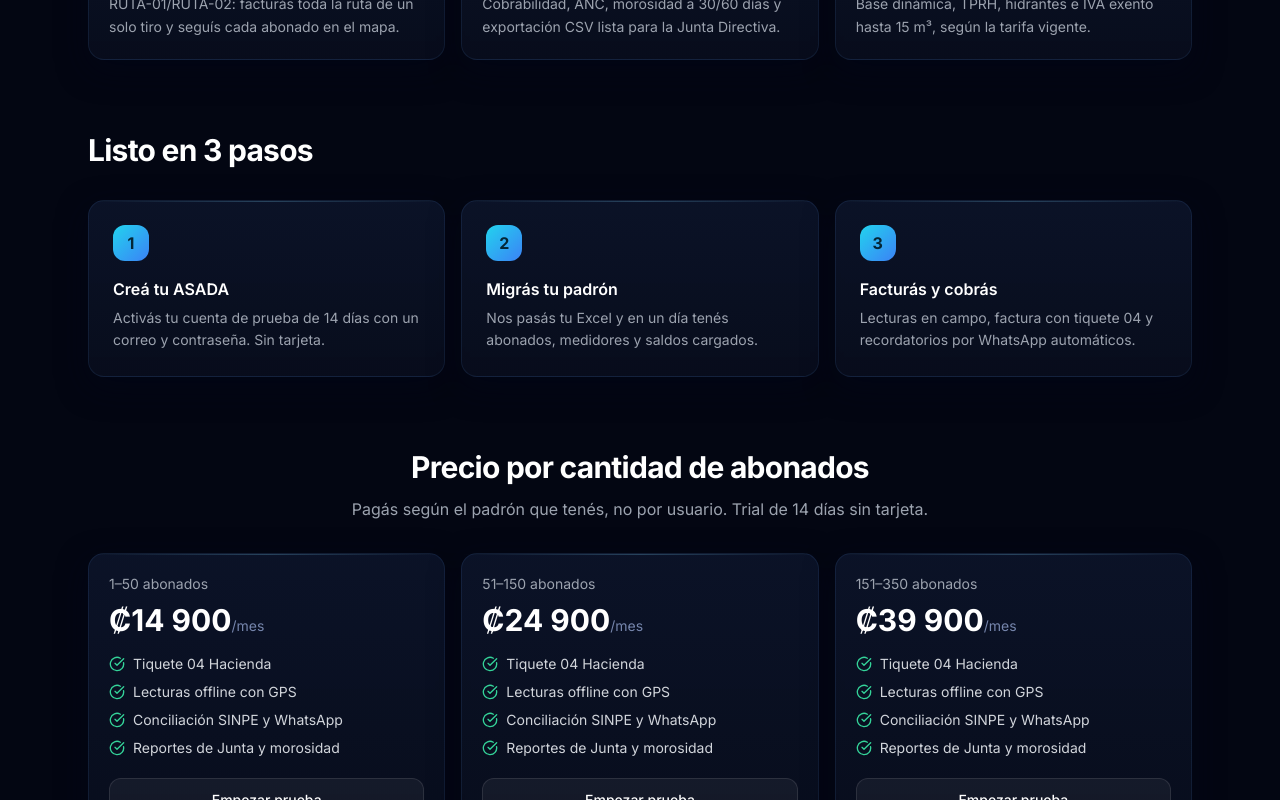
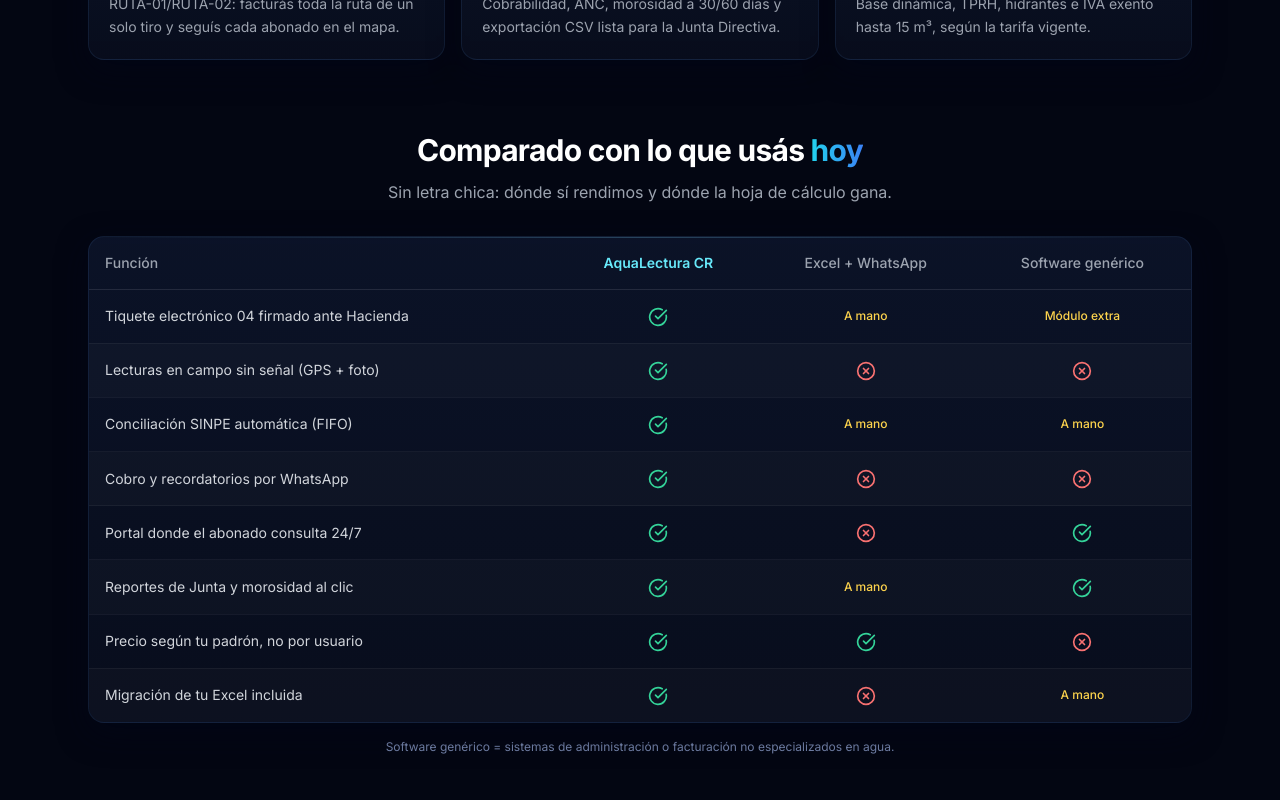
Before and after one commit to kike2638/asadasticas, a Next.js app: page / in a window 1280 px wide. Shown: the part 1520-2320 px from the top of the page. Built offline with nearby package versions, Linux system fonts and the light colour scheme.

Commit message:
feat: landing - seccion comparativa (AquaLectura vs Excel vs software generico), garantias 'empezar sin riesgo' (trial, migracion, soporte, AES-256), fix claim de hosting en Costa Rica por credenciales cifradas + datos aislados por ASADA

```diff
--- a/src/app/page.tsx
+++ b/src/app/page.tsx
@@ -13,6 +13,8 @@
   MessageCircle,
   ChevronDown,
   ArrowRight,
+  Lock,
+  Database,
 } from "lucide-react";
 import DemoForm from "@/components/landing/DemoForm";
 import { TIERS, type Tier } from "@/lib/saas/pricing";
@@ -53,6 +55,31 @@
     q: "¿Mis abonados pueden ver su estado?",
     a: "Sí. Cada abonado consulta su deuda y factura desde el Portal del Abonado con su NIS, sin necesidad de llamadas ni visitas a la oficina.",
   },
+];
+
+const comparativa: { fila: string; ayA: "si" | "no" | "manual" | "extra"; excel: "si" | "no" | "manual" | "extra"; generico: "si" | "no" | "manual" | "extra" }[] = [
+  { fila: "Tiquete electrónico 04 firmado ante Hacienda", ayA: "si", excel: "manual", generico: "extra" },
+  { fila: "Lecturas en campo sin señal (GPS + foto)", ayA: "si", excel: "no", generico: "no" },
+  { fila: "Conciliación SINPE automática (FIFO)", ayA: "si", excel: "manual", generico: "manual" },
+  { fila: "Cobro y recordatorios por WhatsApp", ayA: "si", excel: "no", generico: "no" },
+  { fila: "Portal donde el abonado consulta 24/7", ayA: "si", excel: "no", generico: "si" },
+  { fila: "Reportes de Junta y morosidad al clic", ayA: "si", excel: "manual", generico: "si" },
+  { fila: "Precio según tu padrón, no por usuario", ayA: "si", excel: "si", generico: "no" },
+  { fila: "Migración de tu Excel incluida", ayA: "si", excel: "no", generico: "manual" },
+];
+
+function CeldaComp({ v }: { v: "si" | "no" | "manual" | "extra" }) {
+  if (v === "si") return <td className="text-center p-4"><CheckCircle className="w-5 h-5 text-emerald-400 inline" aria-label="Sí" /></td>;
+  if (v === "no") return <td className="text-center p-4"><XCircle className="w-5 h-5 text-red-400 inline" aria-label="No" /></td>;
+  if (v === "manual") return <td className="text-center p-4 text-xs text-amber-300 font-medium">A mano</td>;
+  return <td className="text-center p-4 text-xs text-amber-300 font-medium">Módulo extra</td>;
+}
+
+const garantias = [
+  { icon: ShieldCheck, title: "14 días gratis, sin tarjeta", desc: "Probás con tus abonados reales desde el primer día. Si no te convence, no pagás nada." },
+  { icon: FileText, title: "Migración de tu Excel incluida", desc: "Nos pasás el padrón y en un día tenés abonados, medidores y saldos cargados. Sin costo." },
+  { icon: MessageCircle, title: "Soporte por WhatsApp, no tickets", desc: "Respondemos al 8760-7243 con una persona real, en horario costarricense." },
+  { icon: Lock, title: "Tu dato, cifrado y aislado", desc: "Credenciales de Hacienda con AES-256 y contraseñas con bcrypt. Cada ASADA solo ve sus datos." },
 ];
 
 function tierRange(t: Tier) {
@@ -165,7 +192,8 @@
           <span className="flex items-center gap-2"><Receipt className="w-4 h-4 text-cyan-400" aria-hidden="true" /> Hacienda v4.3 · Tiquete 04</span>
           <span className="flex items-center gap-2"><MessageCircle className="w-4 h-4 text-cyan-400" aria-hidden="true" /> SINPE Móvil</span>
           <span className="flex items-center gap-2"><FileText className="w-4 h-4 text-cyan-400" aria-hidden="true" /> Reportes AyA</span>
-          <span className="flex items-center gap-2"><MapPin className="w-4 h-4 text-cyan-400" aria-hidden="true" /> Datos alojados en Costa Rica</span>
+          <span className="flex items-center gap-2"><Lock className="w-4 h-4 text-cyan-400" aria-hidden="true" /> Credenciales cifradas AES-256</span>
+          <span className="flex items-center gap-2"><Database className="w-4 h-4 text-cyan-400" aria-hidden="true" /> Datos aislados por ASADA</span>
         </div>
       </section>
 
@@ -228,6 +256,37 @@
         </div>
       </section>
 
+      {/* Comparativa */}
+      <section id="comparativa" className="max-w-6xl mx-auto px-6 pt-14 pb-4 scroll-mt-20">
+        <h2 className="text-2xl md:text-3xl font-bold tracking-tight text-center">
+          Comparado con lo que usás <span className="text-transparent bg-clip-text bg-gradient-to-r from-cyan-400 to-blue-500">hoy</span>
+        </h2>
+        <p className="text-center text-gray-400 mt-3 max-w-2xl mx-auto">Sin letra chica: dónde sí rendimos y dónde la hoja de cálculo gana.</p>
+        <div className="glass rounded-2xl overflow-hidden mt-8 overflow-x-auto">
+          <table className="w-full text-sm min-w-[640px]">
+            <thead>
+              <tr className="border-b border-white/10 text-left">
+                <th className="p-4 text-gray-400 font-medium">Función</th>
+                <th className="p-4 text-center font-semibold text-cyan-300">AquaLectura CR</th>
+                <th className="p-4 text-center font-medium text-gray-400">Excel + WhatsApp</th>
+                <th className="p-4 text-center font-medium text-gray-400">Software genérico</th>
+              </tr>
+            </thead>
+            <tbody>
+              {comparativa.map((r, i) => (
+                <tr key={r.fila} className={`border-b border-white/5 last:border-0 ${i % 2 ? "bg-white/[0.02]" : ""}`}>
+                  <td className="p-4 text-gray-300">{r.fila}</td>
+                  <CeldaComp v={r.ayA} />
+                  <CeldaComp v={r.excel} />
+                  <CeldaComp v={r.generico} />
+                </tr>
+              ))}
+            </tbody>
+          </table>
+        </div>
+        <p className="text-center text-xs text-muted mt-4">Software genérico = sistemas de administración o facturación no especializados en agua.</p>
+      </section>
+
       {/* Cómo funciona */}
       <section id="como-funciona" className="max-w-6xl mx-auto px-6 pt-14 pb-4 scroll-mt-20">
         <h2 className="text-2xl md:text-3xl font-bold tracking-tight">Listo en 3 pasos</h2>
@@ -271,6 +330,22 @@
         <p className="text-center text-xs text-muted mt-5">
           Más de 1 000 abonados: se agrega ₡60 por abonado extra al mes. ¿No sabés tu tramo? Escribinos al 8760-7243.
         </p>
+      </section>
+
+      {/* Garantías y seguridad */}
+      <section id="garantias" className="max-w-6xl mx-auto px-6 pt-14 pb-4 scroll-mt-20">
+        <h2 className="text-2xl md:text-3xl font-bold tracking-tight">Empezar es sin riesgo</h2>
+        <div className="grid sm:grid-cols-2 lg:grid-cols-4 gap-4 mt-8">
+          {garantias.map(g => (
+            <div key={g.title} className="glass p-5 rounded-2xl">
+              <div className="w-10 h-10 rounded-xl bg-gradient-to-br from-emerald-500/20 to-cyan-500/20 border border-emerald-500/20 flex items-center justify-center mb-3">
+                <g.icon className="w-5 h-5 text-emerald-300" aria-hidden="true" />
+              </div>
+              <h3 className="font-semibold text-white text-sm">{g.title}</h3>
+              <p className="text-sm text-gray-400 mt-1.5 leading-relaxed">{g.desc}</p>
+            </div>
+          ))}
+        </div>
       </section>
 
       {/* Demo */}
```
